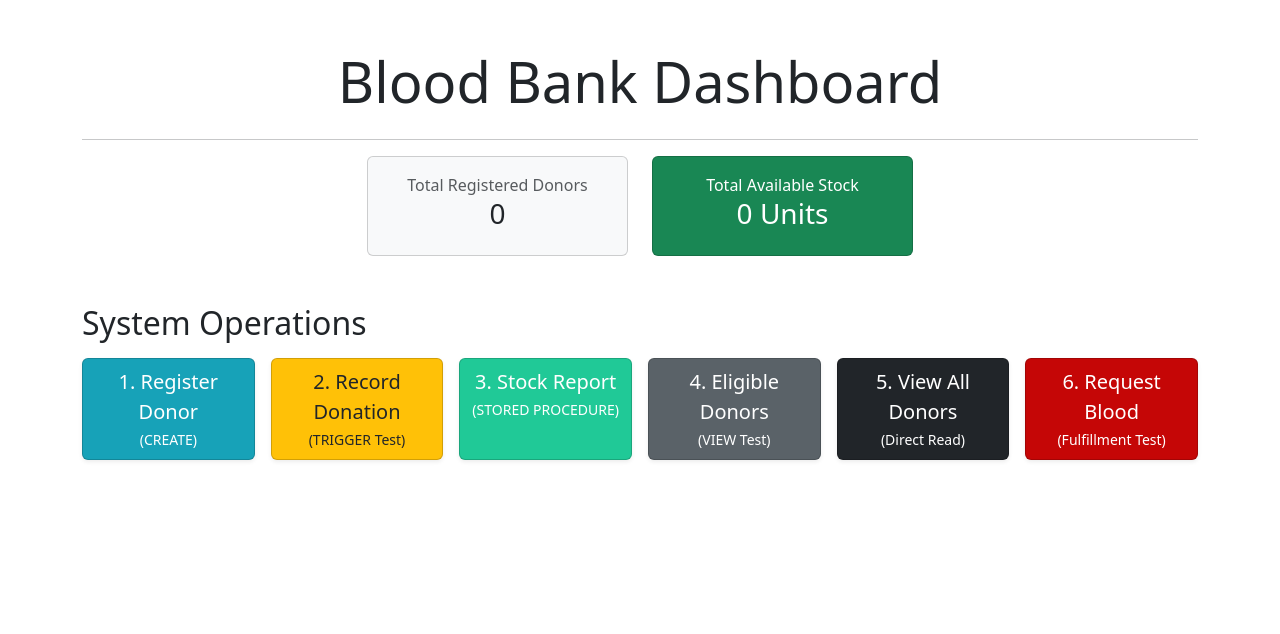
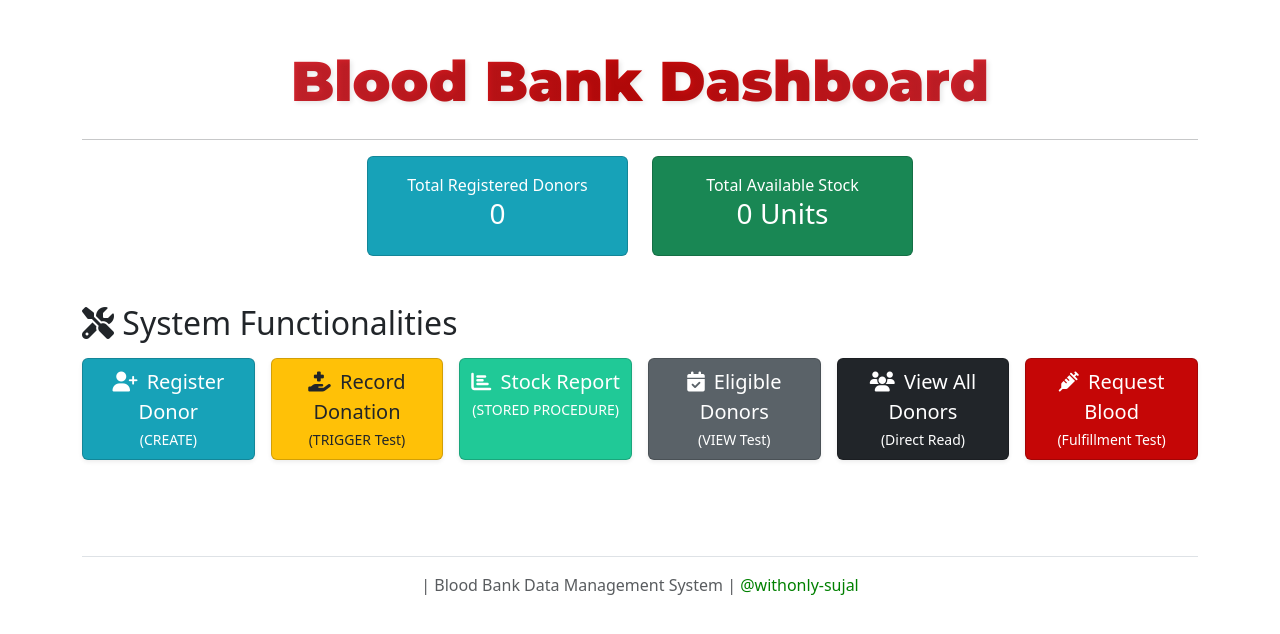
Before and after one commit to withonly-sujal/Blood-Bank-Data-Management-System, a Flask app: page / in a window 1280 px wide. Shown: the top 634 px of the page. Run offline with Flask 3, Linux system fonts and the light colour scheme; data that the repository does not hold is empty; some libraries are stand-ins or nearby versions.

Commit message:
UI Changes 2

```diff
--- a/static/style.css
+++ b/static/style.css
@@ -1,26 +1,53 @@
-/* Define Custom Background Colors for main dashboard UI */
-
 .bg-custom-blue { /* 1. Register Donor */
-    background-color: #17A2B8 !important; /* Info/Teal Blue */
+    background-color: #17A2B8 !important;
 }
 
 .bg-custom-yellow { /* 2. Record Donation */
-    background-color: #FFC107 !important; /* Bright Yellow/Warning */
+    background-color: #FFC107 !important;
 }
 
 .bg-custom-cyan { /* 3. Stock Report */
-    background-color: #20C997 !important; /* Soft Green/Cyan */
+    background-color: #20C997 !important;
 }
 
 .bg-custom-gray { /* 4. Eligible Donors / 5. All Donors */
-    background-color: #5A6268 !important; /* Professional Dark Gray */
+    background-color: #5A6268 !important;
 }
 
 .bg-custom-red { /* 6. Request Blood */
-    background-color: #c50606 !important; /* Deep Red/Maroon */
+    background-color: #c50606 !important;
 }
 
-/* Ensure Text is white on darker backgrounds */
+/* Ensure that the Text is white on darker backgrounds */
 .text-white {
     color: white !important;
 }
+
+.title-glamour {
+    font-family: 'Montserrat', sans-serif;
+    font-weight: 900;
+    font-size: 3.5rem;
+
+    background: linear-gradient(90deg, #dc3545, #c40808, #dc3545); /* Gradient */
+    -webkit-background-clip: text;
+    -webkit-text-fill-color: transparent;
+    color: #dc3545; /* Fallback color */
+
+    text-shadow: 2px 2px 5px rgba(0, 0, 0, 0.1);
+}
+
+.bg-stock-available {
+    background-color: #198754 !important;
+}
+
+a:link {
+  color: green;
+  background-color: transparent;
+  text-decoration: none;
+}
+
+a:hover {
+  color: red;
+  background-color: transparent;
+  text-decoration: underline;
+}
--- a/templates/index.html
+++ b/templates/index.html
@@ -4,13 +4,16 @@
     <meta charset="UTF-8">
     <title>Blood Bank Management System</title>
     <link rel="stylesheet" href="https://cdn.jsdelivr.net/npm/bootstrap@5.3.3/dist/css/bootstrap.min.css">
-
+    <link href="https://fonts.googleapis.com/css2?family=Montserrat:wght@700;900 & display=swap" rel="stylesheet">
     <!-- Custom Style -->
     <link rel="stylesheet" href="{{ url_for('static', filename='style.css') }}">
 
+    <!--Font awesome-->
+    <link rel="stylesheet" href="https://cdnjs.cloudflare.com/ajax/libs/font-awesome/6.5.2/css/all.min.css">
+
 </head>
 <body class="container mt-5">
-    <h1 class="display-4 mb-4" style="text-align:center">Blood Bank Dashboard</h1> <!-- Added class here -->
+    <h1 class="title-glamour text-center mb-4">Blood Bank Dashboard</h1> <!-- Added class here -->
     <hr>
 
     {% with messages = get_flashed_messages(with_categories=true) %}
@@ -24,14 +27,14 @@
     <center> <!-- Centered the section -->
     <div class="row mb-5 justify-content-center"> <!-- mb-5 from mb-4 -->
         <div class="col-md-3">
-            <div class="card p-3 bg-light">
+            <div class="card p-3 bg-custom-blue text-white">
                 <!--Total Donors: <b>{{ stats.donor_count|default(0) }}</b>-->
-                <p class="mb-0 text-muted">Total Registered Donors</p>
+                <p class="mb-0 text-muted text-white">Total Registered Donors</p>
                 <h3 class="card-title">{{ stats.donor_count|default(0) }}</h3>
             </div>
         </div>
         <div class="col-md-3">
-            <div class="card p-3 bg-success text-white">
+            <div class="card p-3 bg-stock-available text-white">
                 <!--Available Stock: <b>{{ stats.stock_count|default(0) }} units</b>-->
                 <p class="mb-0">Total Available Stock</p>
                 <h3 class="card-title">{{ stats.stock_count|default(0) }} Units</h3>
@@ -40,14 +43,14 @@
     </div>
     </center> <!-- Centered the stats section -->
 
-    <h2 class="mt-5 mb-3">System Operations</h2>
+    <h2 class="mt-5 mb-3"><i class="fas fa-tools"> </i> System Functionalities</h2>
 
     <div class="row row-cols-md-3 row-cols-lg-6 g-3 mb-5">
         <!-- Register Donor Card-->
         <div class="col">
             <a href="{{ url_for('add_donor') }}" class="card bg-custom-blue text-white text-center h-100 shadow-sm text-decoration-none">
                 <div class="card-body p-2">
-                    <p class="card-text mb-0 fs-5">1. Register Donor</p>
+                    <p class="card-text mb-0 fs-5"><i class="fas fa-user-plus me-1"></i> Register Donor</p>
                     <small>(CREATE)</small>
                 </div>
             </a>
@@ -56,7 +59,7 @@
         <div class="col">
             <a href="{{ url_for('record_donation') }}" class="card bg-custom-yellow text-dark text-center h-100 shadow-sm text-decoration-none">
                 <div class="card-body p-2">
-                    <p class="card-text mb-0 fs-5">2. Record Donation</p>
+                    <p class="card-text mb-0 fs-5"><i class="fas fa-hand-holding-medical me-1"></i> Record Donation</p>
                     <small>(TRIGGER Test)</small>
                 </div>
             </a>
@@ -65,7 +68,7 @@
         <div class="col">
             <a href="{{ url_for('get_stock_report') }}" class="card bg-custom-cyan text-white text-center h-100 shadow-sm text-decoration-none">
                 <div class="card-body p-2">
-                    <p class="card-text mb-0 fs-5">3. Stock Report</p>
+                    <p class="card-text mb-0 fs-5"><i class="fas fa-chart-bar me-1"></i> Stock Report</p>
                     <small>(STORED PROCEDURE)</small>
                 </div>
             </a>
@@ -74,7 +77,7 @@
         <div class="col">
             <a href="{{ url_for('list_eligible_donors') }}" class="card bg-custom-gray text-white text-center h-100 shadow-sm text-decoration-none">
                 <div class="card-body p-2">
-                    <p class="card-text mb-0 fs-5">4. Eligible Donors</p>
+                    <p class="card-text mb-0 fs-5"><i class="fas fa-calendar-check me-1"></i> Eligible Donors</p>
                     <small>(VIEW Test)</small>
                 </div>
             </a>
@@ -83,7 +86,7 @@
         <div class="col">
             <a href="{{ url_for('list_all_donors') }}" class="card bg-dark text-white text-center h-100 shadow-sm text-decoration-none">
                 <div class="card-body p-2">
-                    <p class="card-text mb-0 fs-5">5. View All Donors</p>
+                    <p class="card-text mb-0 fs-5"><i class="fas fa-users me-1"></i> View All Donors</p>
                     <small>(Direct Read)</small>
                 </div>
             </a>
@@ -92,7 +95,7 @@
         <div class="col">
             <a href="{{ url_for('request_blood') }}" class="card bg-custom-red text-white text-center h-100 shadow-sm text-decoration-none">
                 <div class="card-body p-2">
-                    <p class="card-text mb-0 fs-5">6. Request Blood</p>
+                    <p class="card-text mb-0 fs-5"><i class="fas fa-syringe me-1"></i> Request Blood</p>
                     <small>(Fulfillment Test)</small>
                 </div>
             </a>
@@ -105,6 +108,11 @@
                 {% endblock %}
         </div>
     </div>
-
+<footer class="text-center text-muted mt-5 py-3 border-top">
+    | Blood Bank Data Management System |
+    <a href="https://github.com/withonly-sujal" target="_blank" class="text-decoration-none"> <!--target="_blank" open new tab-->
+        @withonly-sujal
+    </a>
+</footer>
 </body>
 </html>
```
